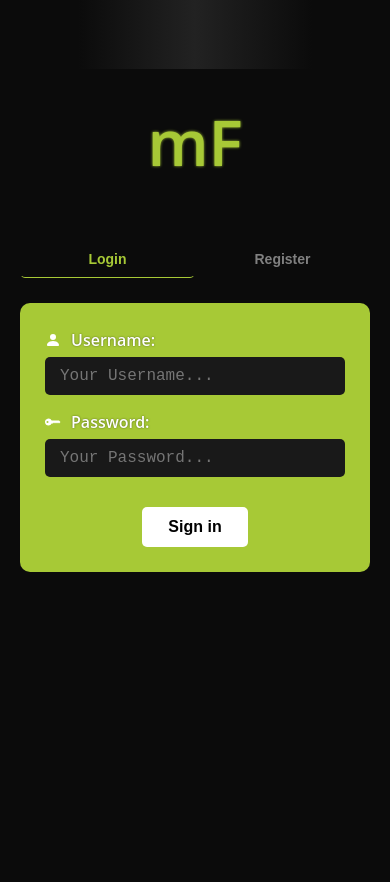
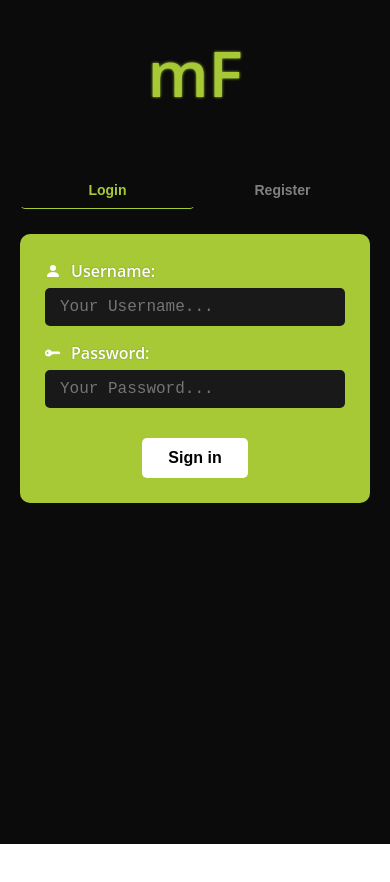
Before and after one commit to MMTTSEC/myfeed, a React app in the folder frontend/: page / in a window 390 px wide. Shown: the top 882 px of the page. After the commit the page ends 844 px from the top, so only its background shows below. Built offline with nearby package versions, Linux system fonts and the light colour scheme; the HTML template or start-up script is replaced by a standard one; a web font is replaced by a local one.

Commit message:
Made the left and right sections sticky, and fixed the responsivity of the LoginRegisterPage & NotFoundPage.

```diff
--- a/frontend/src/styles/main.css
+++ b/frontend/src/styles/main.css
@@ -57,7 +57,7 @@
   /* Drop Shadows */
   --shadow-logo: 0px 0px 3px rgba(var(--color-primary-rgb), 1);
   --shadow-background: 0px 0px 10px 5px rgba(var(--color-primary-rgb), 0.25);
-  --shadow-text: 0px 0px 2px rgba(0, 0, 0, 0.5);
+  --shadow-text: 0px 0px 2px rgba(0, 0, 0, 0.25);
   --shadow-text-avatar: 0px 0px 2px rgba(255, 255, 255, 1);
 }
 
@@ -99,6 +99,9 @@ main section.left-column {
   flex-direction: column;
   align-items: center;
   justify-content: space-between;
+
+  position: sticky;
+  top: 0;
 }
 
 main section.center-column {
@@ -141,11 +144,13 @@ main section.right-column {
   display: flex;
   flex-direction: column;
   align-items: center;
+
+  position: sticky;
+  top: 0;
 }
 
 /* Logotype */
 figure.logo {
-  font-family: 'open sans';
   font-size: var(--font-size-header);
   letter-spacing: -9%;
   font-weight: 600;
--- a/frontend/src/styles/navigation.css
+++ b/frontend/src/styles/navigation.css
@@ -1,10 +1,14 @@
+.left-column {
+  gap: calc(var(--spacing-large) * 1);
+}
+
 .left-column .left-column-container {
   width: 100%;
 
   display: flex;
   flex-direction: column;
   align-items: center;
-  gap: calc(var(--spacing-large) * 3);
+  gap: calc(var(--spacing-large) * 2);
 }
 
 nav.navigation-menu {
--- a/frontend/src/styles/responsivity.css
+++ b/frontend/src/styles/responsivity.css
@@ -1,7 +1,4 @@
 @media (max-width: 1100px) {
-  main {
-    padding-top: 69px;
-  }
 
   main header.mobile-header {
     background-color: var(--color-primary);
@@ -84,8 +81,14 @@
   }
 
   main section.center-column {
+    padding-top: 69px;
     width: 100%;
     min-height: calc(100vh - 69px);
+  }
+
+  main section.center-column.LoginRegisterPage,  main section.center-column.NotFoundPage {
+    padding-top: 0;
+    min-height: 100vh;
   }
 
   main section.center-column.hidden {
```
